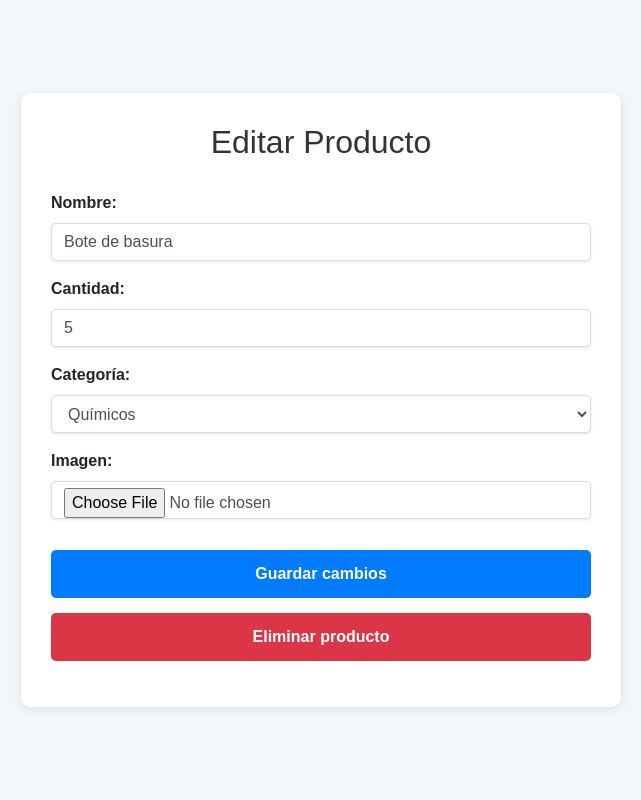
After one commit to DessireZavala/Inventario, a Flask app: page /editar_producto/1 in a window 1280 px wide. The commit adds this page. Shown: the whole page, without its empty margins (319-960 px from the left). Run offline with Flask 3, Linux system fonts and the light colour scheme; a user stored in the database is signed in; some libraries are stand-ins or nearby versions.

Commit message:
Modal para editar y borrar producto, ícono de logout, no permite subir productos con el mismo nombre, no recuerdo qué más ayuda

```diff
--- a/app.py
+++ b/app.py
@@ -65,6 +65,43 @@ class Producto(db.Model):
     imagen_url = db.Column(db.String(200), nullable=False)
     categoria = db.Column(db.String(100), nullable=False)
 
+
+# Ruta para actualizar un producto
+@app.route('/update_product', methods=['POST'])
+@login_required
+def update_product():
+    producto_id = request.form['producto_id']
+    producto = Producto.query.get(producto_id)
+
+    if producto:
+        producto.nombre = request.form['nombre']
+        producto.cantidad = int(request.form['cantidad'])
+        producto.categoria = request.form['categoria']
+
+        # Manejo de imagen subida
+        if 'imagen' in request.files:
+            imagen = request.files['imagen']
+            if imagen and allowed_file(imagen.filename):
+                filename = secure_filename(imagen.filename)
+                imagen.save(os.path.join(app.config['UPLOAD_FOLDER'], filename))
+                producto.imagen_url = filename
+
+        db.session.commit()
+        flash('Producto actualizado correctamente', 'success')
+
+    return redirect(url_for('index'))
+
+
+# Ruta para eliminar un producto
+@app.route('/eliminar_producto/<int:producto_id>', methods=['GET'])
+@login_required
+def eliminar_producto(producto_id):
+    producto = Producto.query.get_or_404(producto_id)
+    db.session.delete(producto)
+    db.session.commit()
+    flash('Producto eliminado exitosamente', 'success')
+    return redirect(url_for('index'))
+
 @app.route('/login', methods=['GET', 'POST'])
 def login():
     if request.method == 'POST':
@@ -88,6 +125,7 @@ def logout():
     session.clear()  # Limpia todos los datos en la sesión
     logout_user()  # Cerrar sesión
     return '', 204  # Respuesta vacía y código 200 para indicar que la sesión se cerró correctamente
+
 
 @app.route('/update_quantity', methods=['POST'])
 @login_required
@@ -133,6 +171,8 @@ def index():
 
     return render_template('index.html', productos=productos, productos_out_of_stock=productos_out_of_stock, categoria=categoria)
 
+
+
 @app.route('/agregar_producto', methods=['GET', 'POST'])
 @login_required
 def agregar_producto():
@@ -142,26 +182,78 @@ def agregar_producto():
         imagen = request.files['imagen']
         categoria = request.form['categoria']
 
-        if nombre and cantidad and imagen and categoria:
-            if imagen and allowed_file(imagen.filename):
-                filename = secure_filename(imagen.filename)
-                imagen.save(os.path.join(app.config['UPLOAD_FOLDER'], filename))
 
-                nuevo_producto = Producto(nombre=nombre, cantidad=int(cantidad), imagen_url=filename, categoria=categoria)
-                db.session.add(nuevo_producto)
-                db.session.commit()
+ # Verificamos si el producto con ese nombre ya existe
+        producto_existente = Producto.query.filter_by(nombre=nombre).first()
 
-                flash('Producto agregado exitosamente', 'success')
-                return redirect(url_for('index'))
-            else:
-                flash('La imagen debe tener una extensión válida', 'danger')
+        if producto_existente:
+            flash("Ya existe un producto con ese nombre.", "danger")
+            return redirect(url_for('index'))  # Redirigir a la página de inicio o la página correspondiente
+
+
+        # Verificar si se ha subido un archivo y si es válido
+        if imagen and allowed_file(imagen.filename):
+            filename = secure_filename(imagen.filename)
+            filepath = os.path.join(app.config['UPLOAD_FOLDER'], filename)
+            imagen.save(filepath)  # Guardar la imagen en el directorio especificado
+            imagen_url = filepath  # Guardar la ruta de la imagen
         else:
-            flash('Por favor complete todos los campos', 'danger')
+            imagen_url = None  # Si no se sube una imagen, no guardamos nada
 
-    return render_template('agregar_producto.html')
+        # Si no existe, agregamos el nuevo producto
+        nuevo_producto = Producto(nombre=nombre, cantidad=cantidad, categoria=categoria, imagen_url=imagen_url)
+        db.session.add(nuevo_producto)
+        db.session.commit()
+
+        flash("Producto agregado exitosamente.", "success")
+        return redirect(url_for('index'))  # Redirigir al listado de productos
+    return render_template('agregar_producto.html')  # Esto se ejecuta si es GET
+
+
 
 def allowed_file(filename):
     return '.' in filename and filename.rsplit('.', 1)[1].lower() in app.config['ALLOWED_EXTENSIONS']
 
+# Rutas para manejar productos y demás...
+@app.route('/editar_producto/<int:producto_id>', methods=['GET', 'POST'])
+@login_required
+def editar_producto(producto_id):
+    producto = Producto.query.get_or_404(producto_id)  # Buscar el producto por ID
+
+    if request.method == 'POST':  # Si es un POST (cuando el formulario se envía)
+        producto.nombre = request.form['nombre']  # Obtener datos del formulario
+        producto.cantidad = int(request.form['cantidad'])
+        producto.categoria = request.form['categoria']
+
+        # Verificar si se ha subido una nueva imagen
+        if 'imagen' in request.files:
+            imagen = request.files['imagen']
+            if imagen and allowed_file(imagen.filename):
+                filename = secure_filename(imagen.filename)
+                imagen.save(os.path.join(app.config['UPLOAD_FOLDER'], filename))
+                producto.imagen_url = filename  # Guardar la nueva imagen
+
+        db.session.commit()  # Guardar cambios en la base de datos
+        flash('Producto actualizado correctamente', 'success')
+        return redirect(url_for('index'))  # Redirigir a la página principal
+
+    # Si la petición es GET, se muestra el formulario de edición
+    return render_template('editar_producto.html', producto=producto)
+
+# La ruta que maneja la edición debe ir antes de la sección final
 if __name__ == '__main__':
     app.run(debug=True)
+
+
+# Ruta para obtener los detalles del producto
+@app.route('/producto/<int:producto_id>', methods=['GET'])
+@login_required
+def get_producto(producto_id):
+    producto = Producto.query.get_or_404(producto_id)
+    return {
+        'id': producto.id,
+        'nombre': producto.nombre,
+        'cantidad': producto.cantidad,
+        'categoria': producto.categoria,
+        'imagen_url': producto.imagen_url
+    }
--- /dev/null
+++ b/templates/editar_producto.html
@@ -0,0 +1,222 @@
+<html lang="es">
+<head>
+    <meta charset="UTF-8">
+    <meta name="viewport" content="width=device-width, initial-scale=1.0">
+    <title>Inventario - Sistema de Limpieza</title>
+    <link rel="stylesheet" href="https://cdnjs.cloudflare.com/ajax/libs/font-awesome/6.0.0-beta3/css/all.min.css">
+    <link rel="stylesheet" href="https://stackpath.bootstrapcdn.com/bootstrap/4.5.2/css/bootstrap.min.css">
+    <style>
+        /* Estilos generales para la página */
+        body {
+            font-family: 'Arial', sans-serif;
+            background-color: #f4f7fa;
+            display: flex;
+            justify-content: center;
+            align-items: center;
+            min-height: 100vh;
+            margin: 0;
+        }
+
+        /* Contenedor del formulario */
+        .form-container {
+            background-color: #ffffff;
+            border-radius: 10px;
+            padding: 30px;
+            box-shadow: 0 2px 10px rgba(0, 0, 0, 0.1);
+            width: 100%;
+            max-width: 600px;
+        }
+
+        h2 {
+            text-align: center;
+            margin-bottom: 30px;
+            color: #333;
+        }
+
+        .form-group label {
+            font-weight: bold;
+        }
+
+        .form-control {
+            border-radius: 5px;
+            border: 1px solid #ddd;
+            box-shadow: 0 1px 3px rgba(0, 0, 0, 0.1);
+        }
+
+        /* Botones */
+        .btn {
+            width: 100%;
+            padding: 12px;
+            border-radius: 5px;
+            margin-top: 15px;
+            font-weight: bold;
+        }
+
+        .btn-primary {
+            background-color: #007bff;
+            border: none;
+        }
+
+        .btn-primary:hover {
+            background-color: #0056b3;
+        }
+
+        .btn-danger {
+            background-color: #dc3545;
+            border: none;
+        }
+
+        .btn-danger:hover {
+            background-color: #c82333;
+        }
+
+        /* Estilo para el modal */
+        #confirm-modal {
+            position: fixed;
+            top: 0;
+            left: 0;
+            right: 0;
+            bottom: 0;
+            background: rgba(0, 0, 0, 0.5); /* Fondo semitransparente */
+            display: flex;
+            justify-content: center;
+            align-items: center;
+            z-index: 1000;
+        }
+
+        /* Estilo para el contenido del modal */
+        #confirm-modal .modal-content {
+            background: white;
+            padding: 20px;
+            border-radius: 10px;
+            width: 400px;
+            text-align: center;
+        }
+
+        /* Estilo para los botones del modal */
+        #confirm-modal .btn {
+            margin: 10px;
+        }
+
+        /* Estilo para cerrar el modal */
+        .close-btn {
+            position: absolute;
+            top: 10px;
+            right: 10px;
+            font-size: 24px;
+            cursor: pointer;
+        }
+
+        /* Vista previa de la imagen seleccionada */
+        #image-preview-container {
+            margin-top: 20px;
+            display: none;
+            text-align: center;
+        }
+
+        #image-preview {
+            max-width: 200px;
+            max-height: 200px;
+            border-radius: 10px;
+        }
+
+        /* Asegurarse que el formulario y los botones se centren bien en dispositivos móviles */
+        @media (max-width: 768px) {
+            .form-container {
+                padding: 20px;
+            }
+            .btn {
+                font-size: 14px;
+            }
+        }
+    </style>
+</head>
+<body>
+    <div class="form-container">
+        <h2>Editar Producto</h2>
+        <form method="POST" enctype="multipart/form-data">
+            <div class="form-group">
+                <label for="nombre">Nombre:</label>
+                <input type="text" id="nombre" name="nombre" value="{{ producto.nombre }}" required class="form-control">
+            </div>
+
+            <div class="form-group">
+                <label for="cantidad">Cantidad:</label>
+                <input type="number" id="cantidad" name="cantidad" value="{{ producto.cantidad }}" required class="form-control">
+            </div>
+
+            <div class="form-group">
+                <label for="categoria">Categoría:</label>
+                <select id="categoria" name="categoria" required class="form-control">
+                    <option value="quimicos" {% if producto.categoria == 'quimicos' %}selected{% endif %}>Químicos</option>
+                    <option value="mantenimiento" {% if producto.categoria == 'mantenimiento' %}selected{% endif %}>Mantenimiento</option>
+                    <option value="equipo" {% if producto.categoria == 'equipo' %}selected{% endif %}>Equipo</option>
+                </select>
+            </div>
+
+            <div class="form-group">
+                <label for="imagen">Imagen:</label>
+                <input type="file" id="imagen" name="imagen" class="form-control" onchange="previewImage(event)">
+
+                <!-- Vista previa de la imagen seleccionada -->
+                <div id="image-preview-container">
+                    <label>Imagen seleccionada:</label>
+                    <img id="image-preview" src="" alt="Vista previa" />
+                </div>
+            </div>
+
+            <button type="submit" class="btn btn-primary">Guardar cambios</button>
+
+            <!-- Botón para eliminar el producto -->
+            <button type="button" class="btn btn-danger" onclick="confirmDelete()">Eliminar producto</button>
+        </form>
+    </div>
+
+    <!-- Modal de confirmación de eliminación -->
+    <div id="confirm-modal" class="modal" style="display: none;">
+        <div class="modal-content">
+            <span class="close-btn" onclick="closeModal()">&times;</span>
+            <h3>¿Estás seguro de eliminar este producto?</h3>
+            <button type="button" class="btn btn-danger" onclick="deleteProduct()">Sí, eliminar</button>
+            <button type="button" class="btn btn-secondary" onclick="closeModal()">Cancelar</button>
+        </div>
+    </div>
+
+    <script>
+        // Función para abrir el modal de confirmación de eliminación
+        function confirmDelete() {
+            document.getElementById('confirm-modal').style.display = 'block';
+        }
+
+        // Función para cerrar el modal
+        function closeModal() {
+            document.getElementById('confirm-modal').style.display = 'none';
+        }
+
+        // Función para eliminar el producto
+        function deleteProduct() {
+            const productId = "{{ producto.id }}";  // Obtener el ID del producto actual
+            // Redirigir a la ruta de eliminación
+            window.location.href = `/eliminar_producto/${productId}`;
+        }
+
+        // Función para mostrar una vista previa de la imagen seleccionada
+        function previewImage(event) {
+            const preview = document.getElementById('image-preview');
+            const container = document.getElementById('image-preview-container');
+            const file = event.target.files[0];
+
+            // Verificamos si se ha seleccionado un archivo
+            if (file) {
+                const reader = new FileReader();
+                reader.onload = function(e) {
+                    preview.src = e.target.result;
+                    container.style.display = 'block';  // Mostrar la vista previa
+                };
+                reader.readAsDataURL(file);
+            }
+        }
+    </script>
+
+</body>
+</html>
```
Also changed, not shown: static/css/editar_prod.css (added, +38 -0 lines), static/css/style.css (+23 -0 lines), templates/index.html (+19 -6 lines), instance/inventario.db, static/images/rocasalogo.png (added), static/uploads/destapa.jpeg (added), 1 other file.
